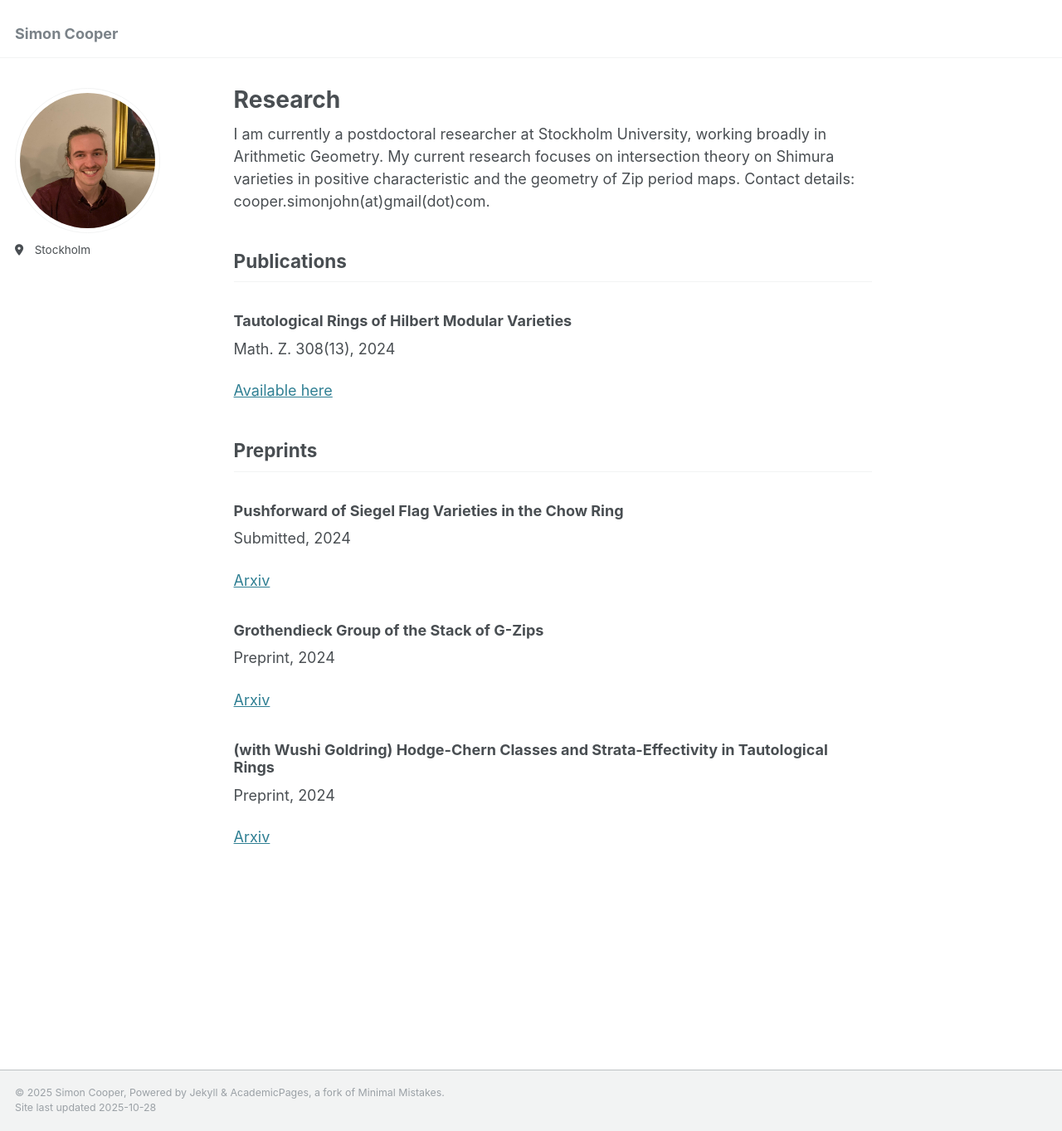
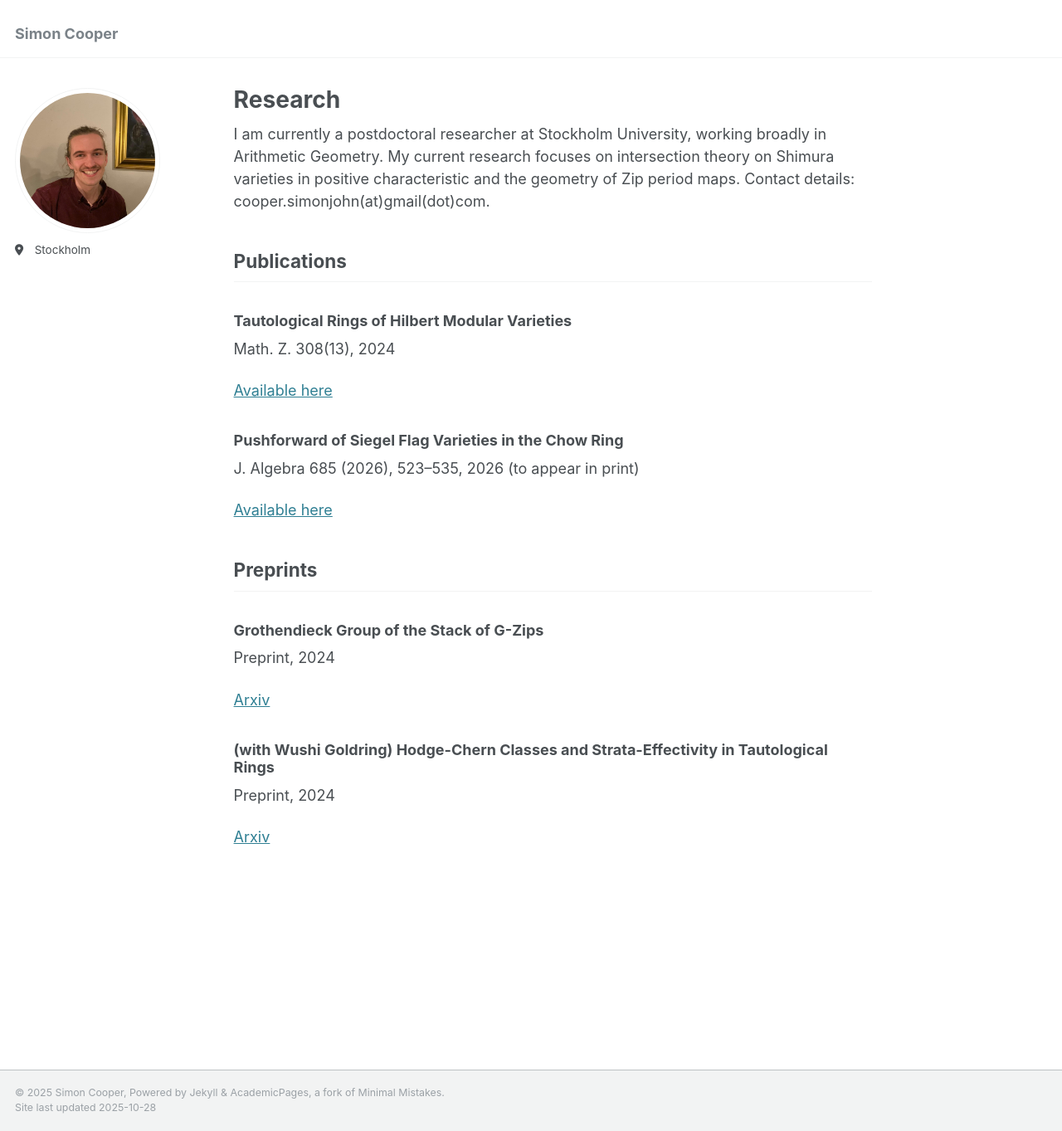
Before and after one commit to s-j-cooper/s-j-cooper.github.io, a Jekyll site: the page built from _pages/about.md, in a window 1280 px wide and 1363 px high. Shown: the whole window at 83% size. Built offline with Jekyll 4.4.1, drawn with Linux system fonts in a browser that asks for light colours.

Commit message:
Update about.md

```diff
--- a/_pages/about.md
+++ b/_pages/about.md
@@ -15,11 +15,11 @@ Math. Z. 308(13), 2024
 
 <a href="https://link.springer.com/article/10.1007/s00209-024-03560-2">Available here</a>
 
+### Pushforward of Siegel Flag Varieties in the Chow Ring
+J. Algebra 685 (2026), 523–535, 2026 (to appear in print)
+
+<a href="https://www.sciencedirect.com/science/article/pii/S002186932500465X">Available here</a>
 ## Preprints
-### Pushforward of Siegel Flag Varieties in the Chow Ring
-Submitted, 2024
-
-<a href="https://arxiv.org/abs/2409.14406">Arxiv</a>
 
 ### Grothendieck Group of the Stack of G-Zips
 Preprint, 2024
```
